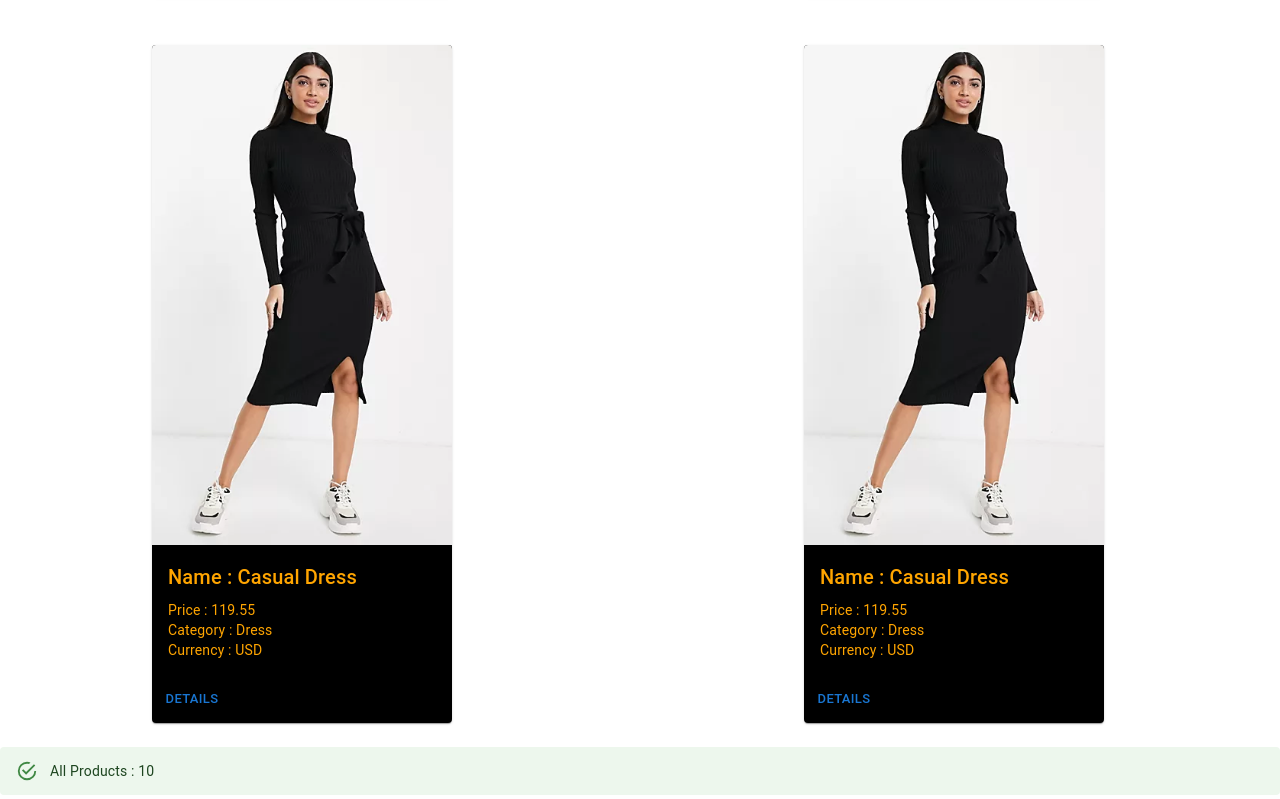
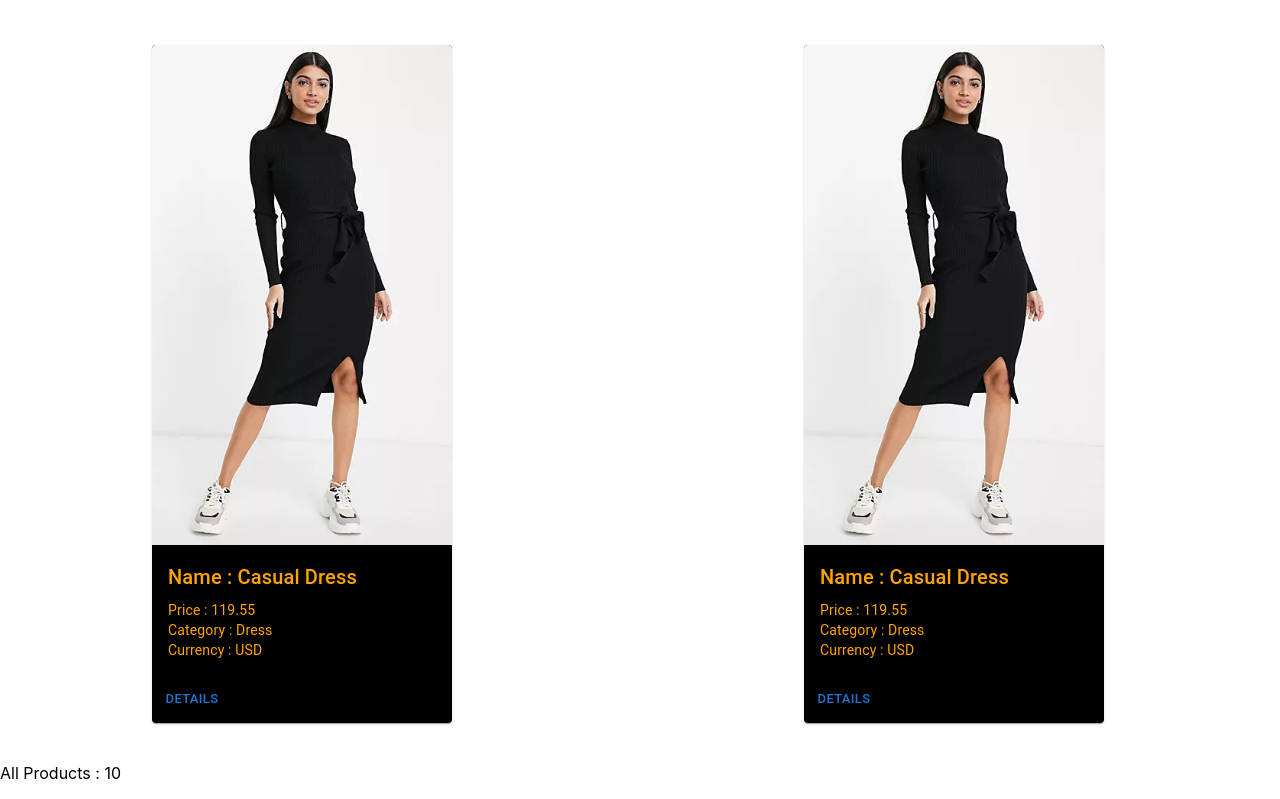
Before and after one commit to fearm3/react-products-momentup, a React (Create React App) app: page / in a window 1280 px wide. Shown: the part 6607-7406 px from the top of the page. Built offline with nearby package versions, Linux system fonts and the light colour scheme.

Commit message:
add final all

```diff
--- a/src/pages/Home.js
+++ b/src/pages/Home.js
@@ -1,5 +1,5 @@
 import React, { Fragment } from "react";
-import { Alert, Grid } from "@mui/material";
+import { Grid } from "@mui/material";
 import Filters from "../components/Filters";
 import Sort from "../components/Sort";
 
@@ -20,7 +20,7 @@ const Home = () => {
           <Sort products={products} sort_options={sort_options} />
         </Grid>
       </Grid>
-      <Alert severity="success">All Products : {total_product_count}</Alert>
+      <p>All Products : {total_product_count}</p>
     </Fragment>
   );
 };
```
